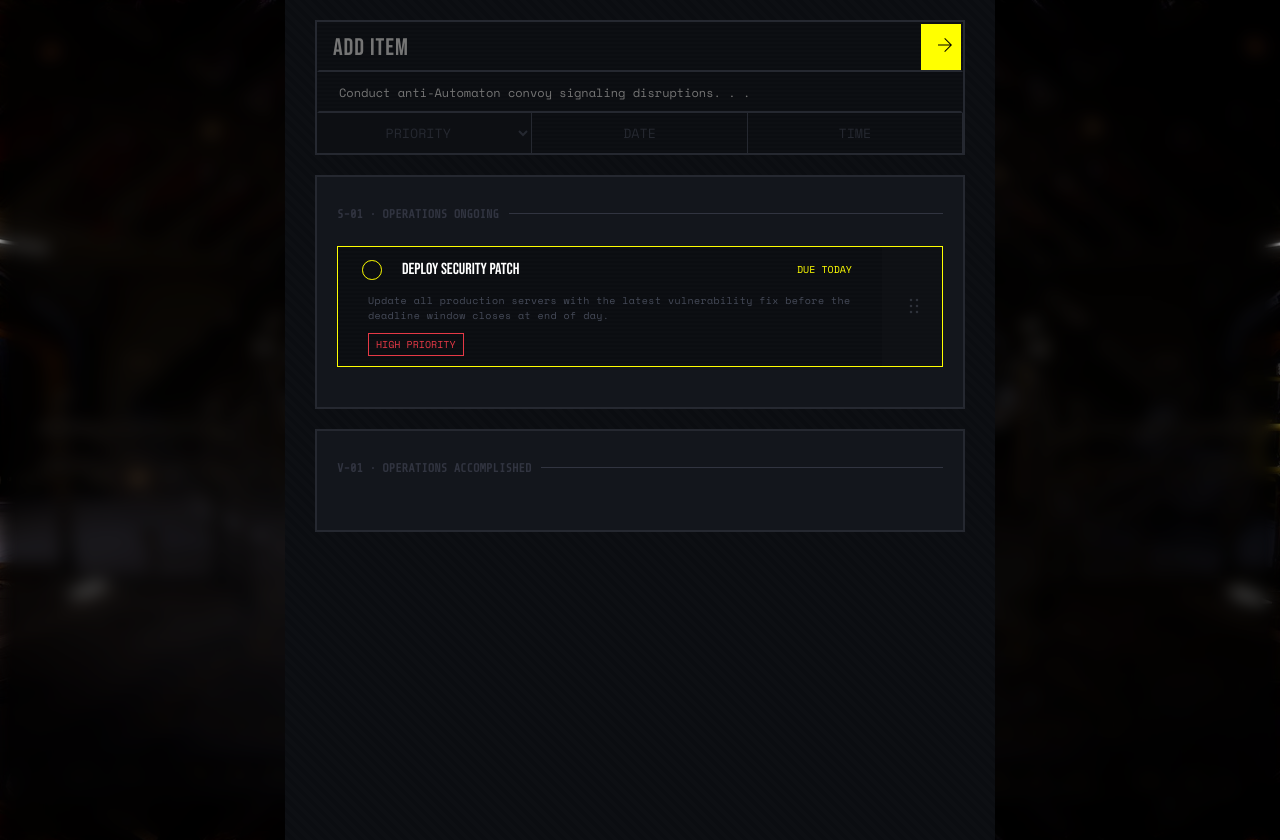
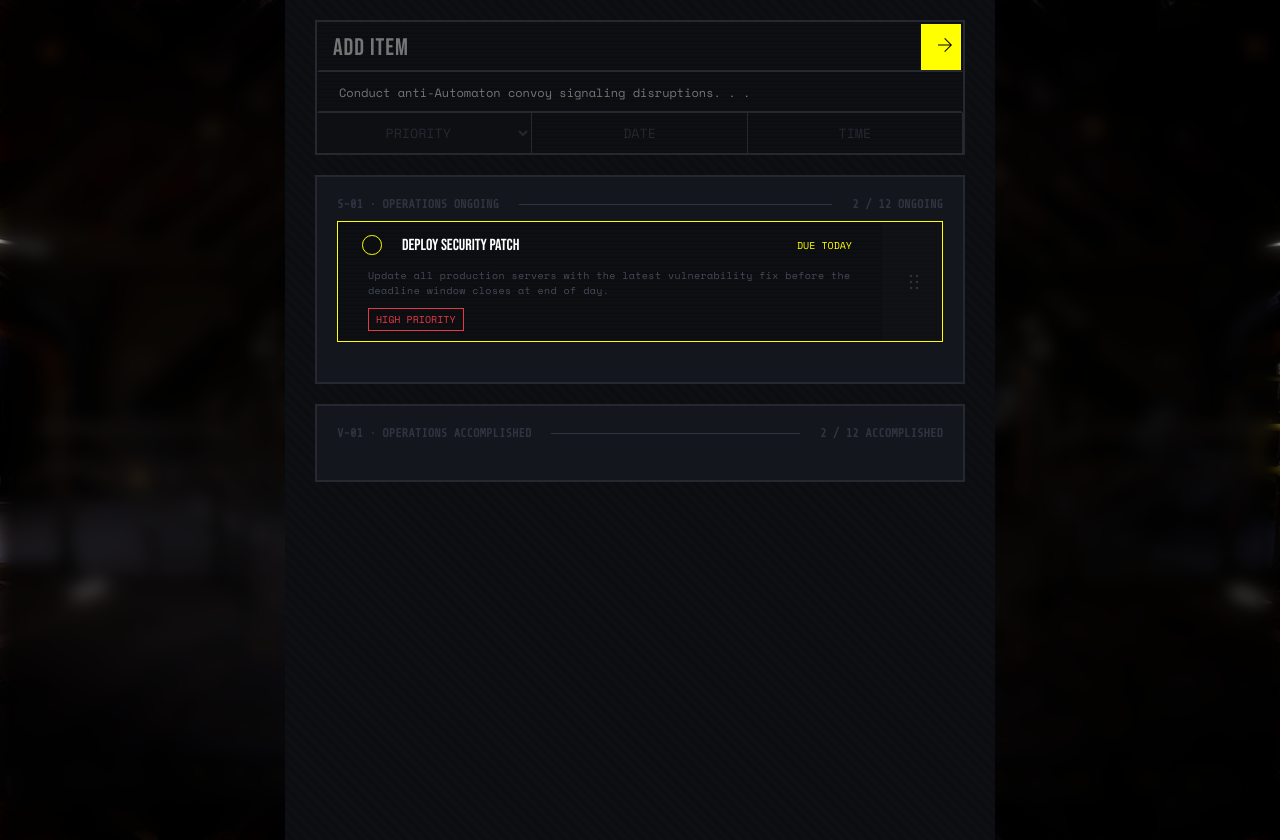
Before and after one commit to Thor-Dahl/Helldivers-To-Do-List, a website built with Parcel: page index.html in a window 1280 px wide. Built offline with nearby package versions, Linux system fonts and the light colour scheme; files whose address does not match are found by name.

Commit message:
add ongoing and accomplished counter

```diff
--- a/index.html
+++ b/index.html
@@ -44,7 +44,10 @@
                 </div>
             </div>
             <div class="list-container-ongoing">
-                <h2><span>S-01 · OPERATIONS ONGOING</span></h2>
+                <div class="section-info">
+                    <h2><span>S-01 · OPERATIONS ONGOING</span></h2>
+                    <p class="section-item-count" id="ongoing-count">2 / 12 ONGOING</p>
+                </div>
                 <div class="list-item">
                     <div class="list-item-content">
                         <div class="list-item-header">
@@ -67,7 +70,10 @@
                 </div>
             </div>
             <div class="list-container-accomplished">
-                <h2><span>V-01 · OPERATIONS ACCOMPLISHED</span></h2>
+                <div class="section-info">
+                    <h2><span>V-01 · OPERATIONS ACCOMPLISHED</span></h2>
+                    <p class="section-item-count" id="accomplished-count">2 / 12 ACCOMPLISHED</p>
+                </div>
             </div>
         </div>
     </div class="app-container">
--- a/script.js
+++ b/script.js
@@ -35,6 +35,10 @@ $("#button-submit").click(function() {
     else if (weeksUntilDeadline < 2)  { deadlineWarning = "DUE IN 1 WEEK"; }
     else                              { deadlineWarning = `DUE IN ${weeksUntilDeadline} WEEKS`; }
 
+    if (title === "") {
+        return;
+    }
+
     const $item = $(`
         <div class="list-item">
             <div class="list-item-content">
@@ -60,10 +64,14 @@ $("#button-submit").click(function() {
 
     $item.find(".list-item-priority").addClass(`${priorityVal}-priority`);
     $(".list-container-ongoing").append($item);
+
+    $("#add-item-text").val("");
+    $("#add-item-description").val("");
+    $("#priority").val("PRIORITY");
 })
 
 /* Move list item depending on checkbox */
-const ITEM_MOVE_DURATION = 320;
+const ITEM_MOVE_DURATION = 220;
 
 function playListItemAnimation($item, animationName) {
     $item.css("animation", "none");
--- a/style.css
+++ b/style.css
@@ -63,7 +63,8 @@ h2::after {
     content: '';
     flex: 1;
     height: 1px;
-    margin-left: 10px;
+    margin-left: 20px;
+    margin-right: 20px;
     background-color: #313440;
 }
 
@@ -548,3 +549,20 @@ input[type="checkbox"]:checked::before {
         transform: translateY(-18px);
     }
 }
+
+.section-info {
+    display: flex;
+    align-items: center;
+}
+
+.section-info h2 {
+    flex: 1;
+    margin: 0;
+}
+
+.section-item-count {
+    font-size: 12px;
+    font-family: 'Share Tech Mono', sans-serif;
+    font-weight: bold;
+    color: #313440;
+}
```
